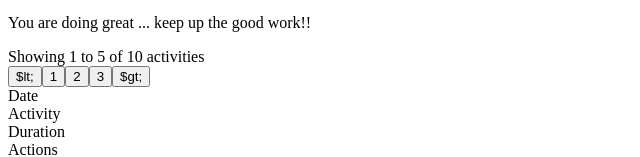
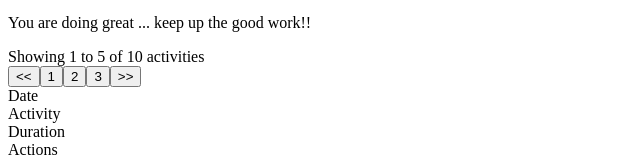
Before and after one commit to anjanasreekanth/unit1-project-pulse, a React (Vite) app in the folder unit1-pulse/: page /dashboard in a window 1280 px wide. Shown: the part 427-584 px from the top of the page, without its empty margins (0-640 px from the left). Built offline with nearby package versions, Linux system fonts and the light colour scheme.

Commit message:
fixed the previous and next buttons

```diff
--- a/unit1-pulse/src/components/ActivityTable.jsx
+++ b/unit1-pulse/src/components/ActivityTable.jsx
@@ -32,11 +32,11 @@ function ActivityTable() {
           </span>
         </div>
         <div className="pagination-controls">
-          <button> $lt; </button>
+          <button> &lt;&lt; </button>
           <button> 1 </button>
           <button> 2 </button>
           <button> 3 </button>
-          <button> $gt; </button>
+          <button> &gt;&gt; </button>
         </div>
       </div>
       <div className="activity-table">
```
